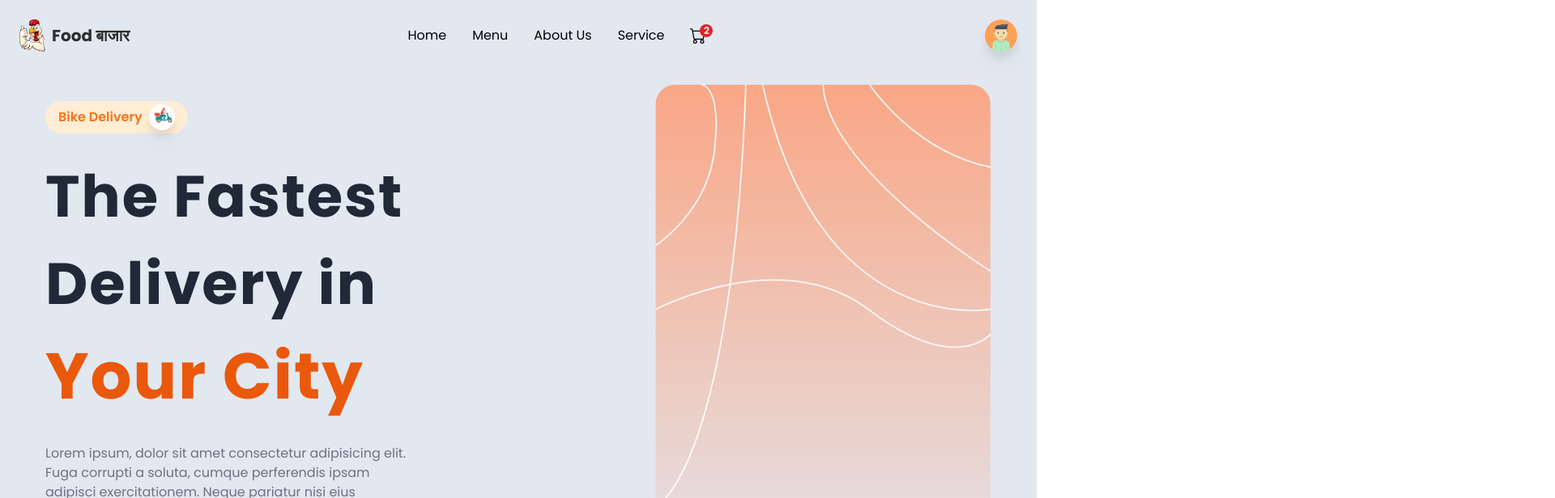
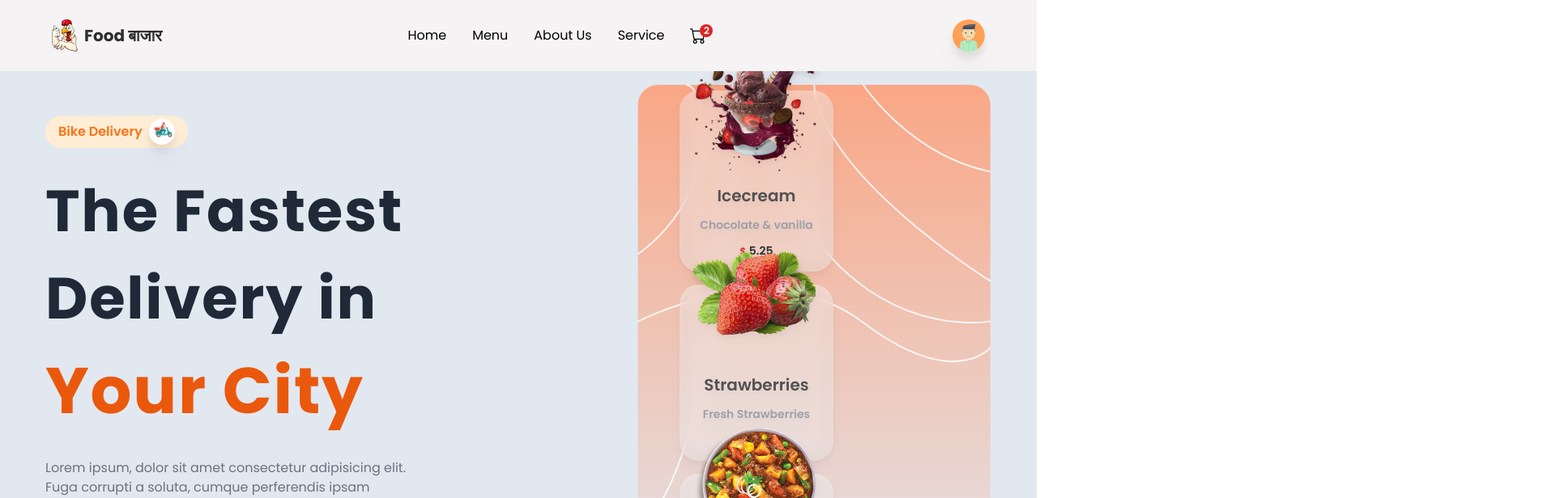
Before and after one commit to 2002Uday/Food-Bazaar, a React (Create React App) app: page / in a window 1280 px wide. Shown: the top 616 px of the page at 81% size, 1920 px wide, since content can reach past the window. Built offline with nearby package versions, Linux system fonts and the light colour scheme.

Commit message:
Modified Main Container

```diff
--- a/src/components/Header.jsx
+++ b/src/components/Header.jsx
@@ -42,7 +42,7 @@ const Header = () => {
     };
 
   return (
-    <header className="fixed z-50 w-screen p-3 px-4 md:p-6">
+    <header className="fixed z-50 w-screen p-3 px-4 md:p-6 md:px-16 bg-primary">
         {/* Desktop */}
         <div className="hidden md:flex w-full h-full items-center justify-between">
             <Link to={"/"} className='flex items-center gap-2'>
--- a/src/components/HomeContainer.jsx
+++ b/src/components/HomeContainer.jsx
@@ -1,6 +1,8 @@
 import React from 'react'
 import Delivery from "../img/delivery.png";
 import HeroBg from "../img/heroBg.png";
+import { heroData } from '../utils/data';
+
 
 const HomeContainer = () => {
   return (
@@ -24,10 +26,20 @@ const HomeContainer = () => {
         <button type='button'
         className='bg-gradient-to-br from-orange-400 to-orange-600 md:w-auto w-full px-4 py-2 rounded-lg hover:shadow-lg transition-all ease-in-out duration-100'>Order Now</button>
       </div>
-      <div className='py-2 flex-1 flex items-center'>
-            <img src= {HeroBg} className="ml-auto h-420 w-full lg:w-auto lg:h-650" alt="Hero-bg" />
-
-            <div className='w-full h-full absolute flex items-center justify-center'></div>
+      <div className='py-2 flex-1 flex items-center relative'>
+            <img src= {HeroBg} className="ml-auto h-420 w-full lg:w-auto lg:h-685" alt="Hero-bg" />
+            <div className='w-full h-full absolute top-0 left-0 flex items-center justify-center py-4 gap-4 flex-wrap lg:px-32'>
+              {heroData &&
+              heroData.map((n) => (
+                <div key={n.id} className='lg:w-190 p-4 bg-cardOverlay backdrop-blur-md rounded-3xl flex flex-col items-center justify-center drop-shadow-lg'>
+                  <img src={n.imageSrc} className="w-20 lg:w-40 -mt-10 lg:-mt-20" alt="I1" />
+                  <p className='text-base lg:text-xl font-semibold text-textColor mt-2 lg:mt-4'>{n.name}</p>
+                  <p className='text-[12px] lg:text-sm text-lighttextGray font-semibold my-1 lg:my-3'>{n.decp}</p>
+                  <p className='text-sm font-semibold text-headingColor'>
+                    <span className='text-xs text-red-600'>$</span> {n.price}</p>
+                </div>
+              ))}
+            </div>
       </div>
     </section>
   );
--- /dev/null
+++ b/src/utils/data.js
@@ -0,0 +1,38 @@
+import I1 from "../img/i1.png";
+import F1 from "../img/f1.png";
+import Cu2 from "../img/cu2.png";
+import R1 from "../img/r1.png";
+
+export const heroData = [
+    {
+        id : 1,
+        name : 'Icecream',
+        decp : 'Chocolate & vanilla',
+        price : '5.25' ,
+        imageSrc : I1
+    },
+
+    {
+        id : 2,
+        name : 'Strawberries',
+        decp : 'Fresh Strawberries',
+        price : '10.25' ,
+        imageSrc : F1
+    },
+
+    {
+        id : 3,
+        name : 'Veg Dish',
+        decp : 'Mixed Veg Dish',
+        price : '7.10' ,
+        imageSrc : Cu2
+    },
+
+    {
+        id : 4,
+        name : 'Veg Pulaav',
+        decp : 'Mixed Veg Rice',
+        price : '12.50' ,
+        imageSrc : R1
+    },
+]
--- a/tailwind.config.js
+++ b/tailwind.config.js
@@ -5,6 +5,9 @@ module.exports = {
   ],
   theme: {
     extend: {
+      width:{
+        190: "190px",
+      },
       height:{
         80: "80px",
         150: "150px",
@@ -37,6 +40,8 @@ module.exports = {
         textColor: "#515151",
         cartNumBg: "#e80013",
         primary: "#f5f3f3",
+        cardOverlay : 'rgba(256,256,256,0.4)',
+        lighttextGray : '#9ca0ab',
       }
     },
   },
```
